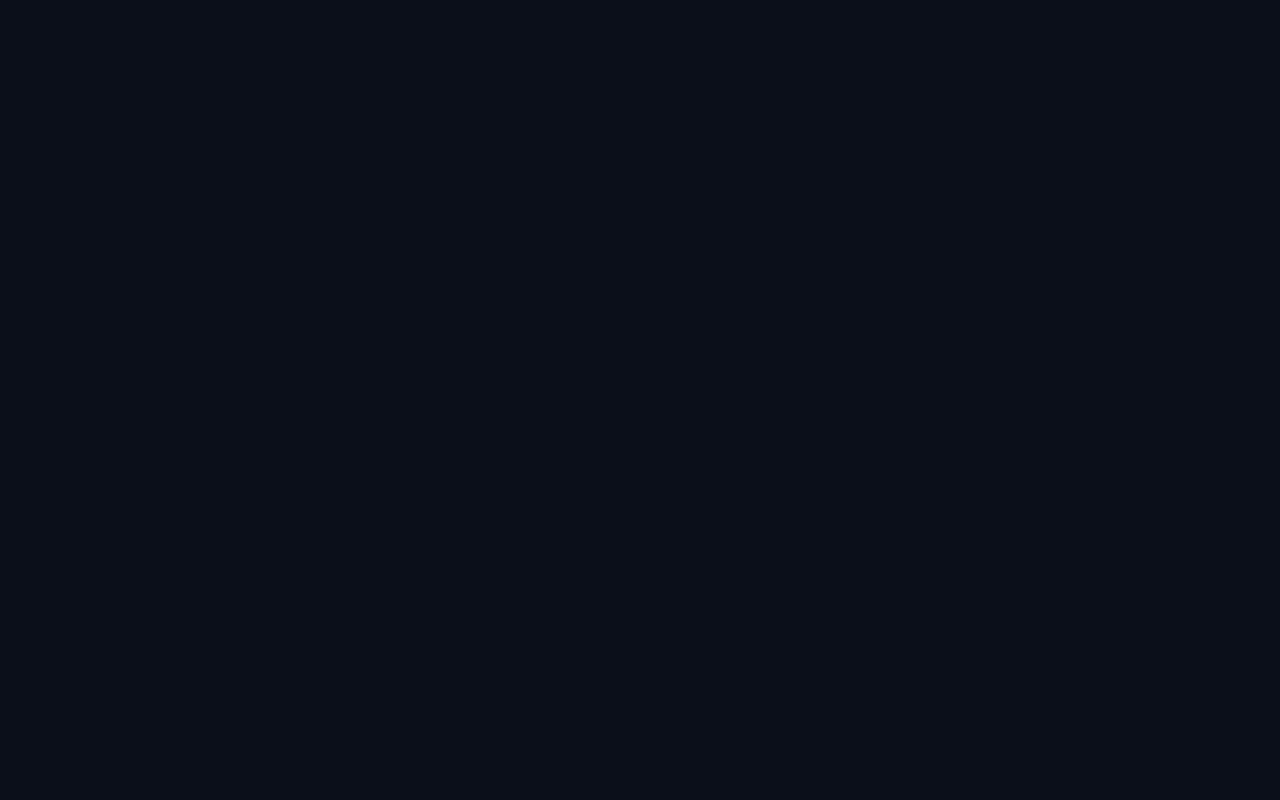
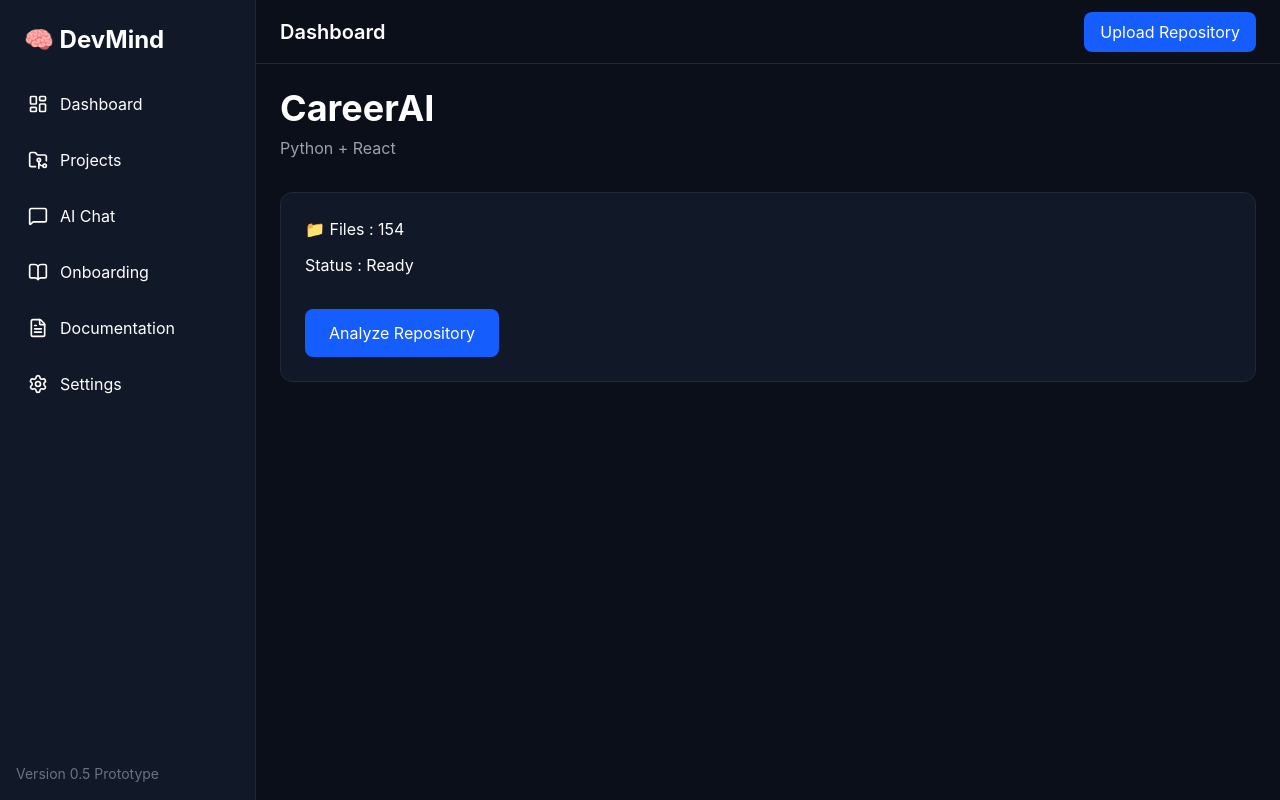
Before and after one commit to deepanshu6604/devmind, a React (Vite) app in the folder frontend/: page /repository/1 in a window 1280 px wide. Before the commit this address had no page. Built offline with nearby package versions, Linux system fonts and the light colour scheme.

Commit message:
feat: implement repository analysis prototype

```diff
--- a/frontend/package.json
+++ b/frontend/package.json
@@ -15,7 +15,8 @@
     "react": "^19.2.7",
     "react-dom": "^19.2.7",
     "react-router-dom": "^7.18.1",
-    "tailwindcss": "^4.3.3"
+    "tailwindcss": "^4.3.3",
+    "uuid": "^14.0.1"
   },
   "devDependencies": {
     "@eslint/js": "^10.0.1",
--- a/frontend/src/App.tsx
+++ b/frontend/src/App.tsx
@@ -6,11 +6,13 @@ import Chat from "./pages/Chat";
 import Onboarding from "./pages/Onboarding";
 import Documentation from "./pages/Documentation";
 import Settings from "./pages/Settings";
+import Repository from "./pages/Repository";
 
 function App() {
   return (
     <BrowserRouter>
       <Routes>
+        <Route path="/repository/:id" element={<Repository />} />
         <Route path="/" element={<Dashboard />} />
         <Route path="/projects" element={<Projects />} />
         <Route path="/chat" element={<Chat />} />
--- /dev/null
+++ b/frontend/src/components/repository/RepositoryCard.tsx
@@ -0,0 +1,33 @@
+import type { Repository } from "../../types/repository";
+import { useNavigate } from "react-router-dom";
+
+interface Props {
+  repository: Repository;
+}
+
+export default function RepositoryCard({ repository }: Props) {
+  const navigate = useNavigate();
+
+  return (
+    <div
+      onClick={() => navigate(`/repository/${repository.id}`)}
+      className="cursor-pointer rounded-xl border border-gray-800 bg-[#111827] p-5 hover:border-blue-500 hover:scale-[1.02] transition-all duration-200"
+    >
+      <h2 className="text-xl font-semibold">
+        📁 {repository.name}
+      </h2>
+
+      <p className="mt-2 text-gray-400">
+        {repository.language}
+      </p>
+
+      <div className="mt-4 flex justify-between text-sm">
+        <span>{repository.files} files</span>
+
+        <span className="text-green-400">
+          {repository.status}
+        </span>
+      </div>
+    </div>
+  );
+}
--- a/frontend/src/components/ui/RepositoryCard.tsx
+++ /dev/null
@@ -1,25 +0,0 @@
-import type { Repository } from "../../data/repositories";
-
-interface Props {
-  repository: Repository;
-}
-
-export default function RepositoryCard({ repository }: Props) {
-  return (
-    <div className="rounded-xl border border-gray-800 bg-[#111827] p-5 hover:border-blue-500 transition cursor-pointer">
-      <h2 className="text-xl font-semibold">
-        {repository.name}
-      </h2>
-
-      <p className="mt-2 text-gray-400">
-        {repository.language}
-      </p>
-
-      <div className="mt-4 flex justify-between text-sm text-gray-500">
-        <span>{repository.files} files</span>
-
-        <span>{repository.status}</span>
-      </div>
-    </div>
-  );
-}
--- a/frontend/src/data/repositories.ts
+++ b/frontend/src/data/repositories.ts
@@ -1,14 +1,8 @@
-export interface Repository {
-    id: number;
-    name: string;
-    language: string;
-    files: number;
-    status: string;
-  }
+import type { Repository } from "../types/repository";
 
 export const repositories: Repository[] = [
   {
-      id: 1,
+    id: "1",
     name: "CareerAI",
     language: "Python + React",
     files: 154,
--- a/frontend/src/pages/Dashboard.tsx
+++ b/frontend/src/pages/Dashboard.tsx
@@ -1,5 +1,5 @@
 import Layout from "../components/layout/Layout";
-import RepositoryCard from "../components/ui/RepositoryCard";
+import RepositoryCard from "../components/repository/RepositoryCard";
 import { repositories } from "../data/repositories";
 
 export default function Dashboard() {
--- /dev/null
+++ b/frontend/src/pages/Repository.tsx
@@ -0,0 +1,108 @@
+import Layout from "../components/layout/Layout";
+import { useParams } from "react-router-dom";
+import { repositories } from "../data/repositories";
+import { useState } from "react";
+
+export default function Repository() {
+  const { id } = useParams();
+
+  const repository = repositories.find((repo) => repo.id === id);
+
+  const [loading, setLoading] = useState(false);
+  const [showResult, setShowResult] = useState(false);
+
+  if (!repository) {
+    return (
+      <Layout>
+        <h1>Repository Not Found</h1>
+      </Layout>
+    );
+  }
+
+  const analyzeRepository = () => {
+    setLoading(true);
+
+    setTimeout(() => {
+      setLoading(false);
+      setShowResult(true);
+    }, 2000);
+  };
+
+  return (
+    <Layout>
+      <h1 className="text-4xl font-bold">
+        {repository.name}
+      </h1>
+
+      <p className="mt-2 text-gray-400">
+        {repository.language}
+      </p>
+
+      <div className="mt-8 rounded-xl border border-gray-800 bg-[#111827] p-6">
+
+        <div className="space-y-3">
+
+          <p>📁 Files : {repository.files}</p>
+
+          <p>Status : {repository.status}</p>
+
+        </div>
+
+        {!loading && !showResult && (
+
+          <button
+            onClick={analyzeRepository}
+            className="mt-8 rounded-lg bg-blue-600 px-6 py-3 hover:bg-blue-700"
+          >
+            Analyze Repository
+          </button>
+
+        )}
+
+        {loading && (
+
+          <div className="mt-8">
+
+            <p>Analyzing Repository...</p>
+
+            <div className="mt-4 h-2 rounded bg-gray-700">
+
+              <div className="h-2 w-full animate-pulse rounded bg-blue-500"></div>
+
+            </div>
+
+          </div>
+
+        )}
+
+        {showResult && (
+
+          <div className="mt-8 rounded-lg border border-green-700 bg-[#0F172A] p-6">
+
+            <h2 className="text-2xl font-semibold">
+              Repository Analysis
+            </h2>
+
+            <div className="mt-5 space-y-3">
+
+              <p>✅ Backend : FastAPI</p>
+
+              <p>✅ Frontend : React</p>
+
+              <p>✅ Database : MongoDB</p>
+
+              <p>✅ Authentication : JWT</p>
+
+              <p>🧠 Estimated Learning Time : 28 Minutes</p>
+
+            </div>
+
+          </div>
+
+        )}
+
+      </div>
+
+    </Layout>
+  );
+}
--- /dev/null
+++ b/frontend/src/types/repository.ts
@@ -0,0 +1,7 @@
+export interface Repository {
+    id: string;
+    name: string;
+    language: string;
+    files: number;
+    status: "Ready" | "Analyzing";
+}
```
Also changed, not shown: 1 other file (tests, documents, lock files or other folders). Lines whose indentation alone changed are shown as unchanged.
